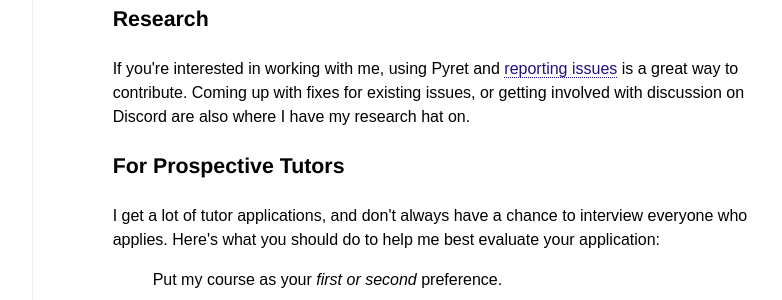
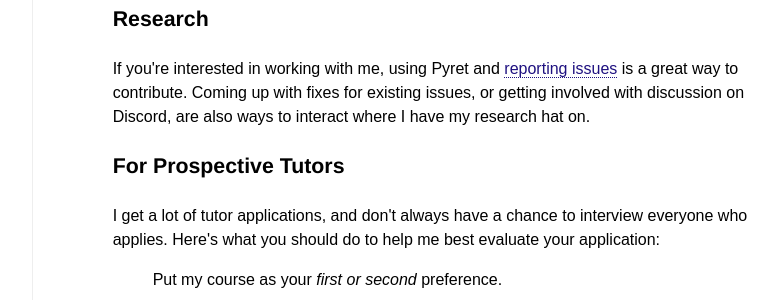
Before and after one commit to jpolitz/jpolitz.github.com, a Jekyll site: the page built from contact/index.html, in a window 1280 px wide and 900 px high, scrolled down 1192 px. Shown: the part 200-500 px from the top of the window, without its empty margins (235-1017 px from the left). Built offline with Jekyll 4.4.1, drawn with Linux system fonts in a browser that asks for light colours.

Commit message:
Fix grammar in research contribution paragraph

```diff
--- a/contact/index.html
+++ b/contact/index.html
@@ -86,7 +86,7 @@ about as quickly as email.
 <h3>Research</h3>
 
 <p>If you're interested in working with me, using Pyret and <a href="https://github.com/brownplt/pyret-lang/issues">reporting issues</a> is a
-great way to contribute. Coming up with fixes for existing issues, or getting involved with discussion on Discord are also where I have my research hat on.</p>
+great way to contribute. Coming up with fixes for existing issues, or getting involved with discussion on Discord, are also ways to interact where I have my research hat on.</p>
 
 
 <a id="tutor"></a>
```
